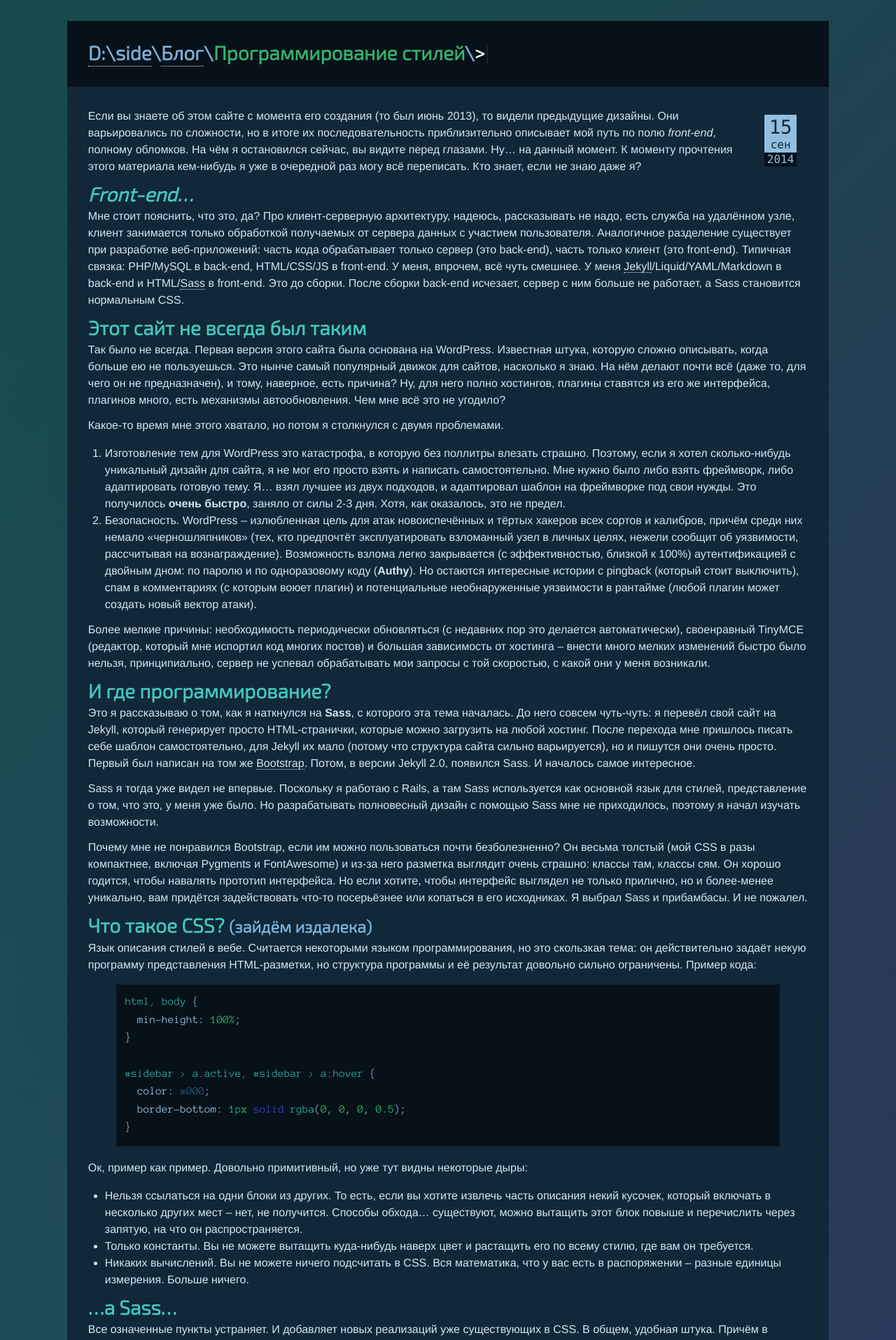
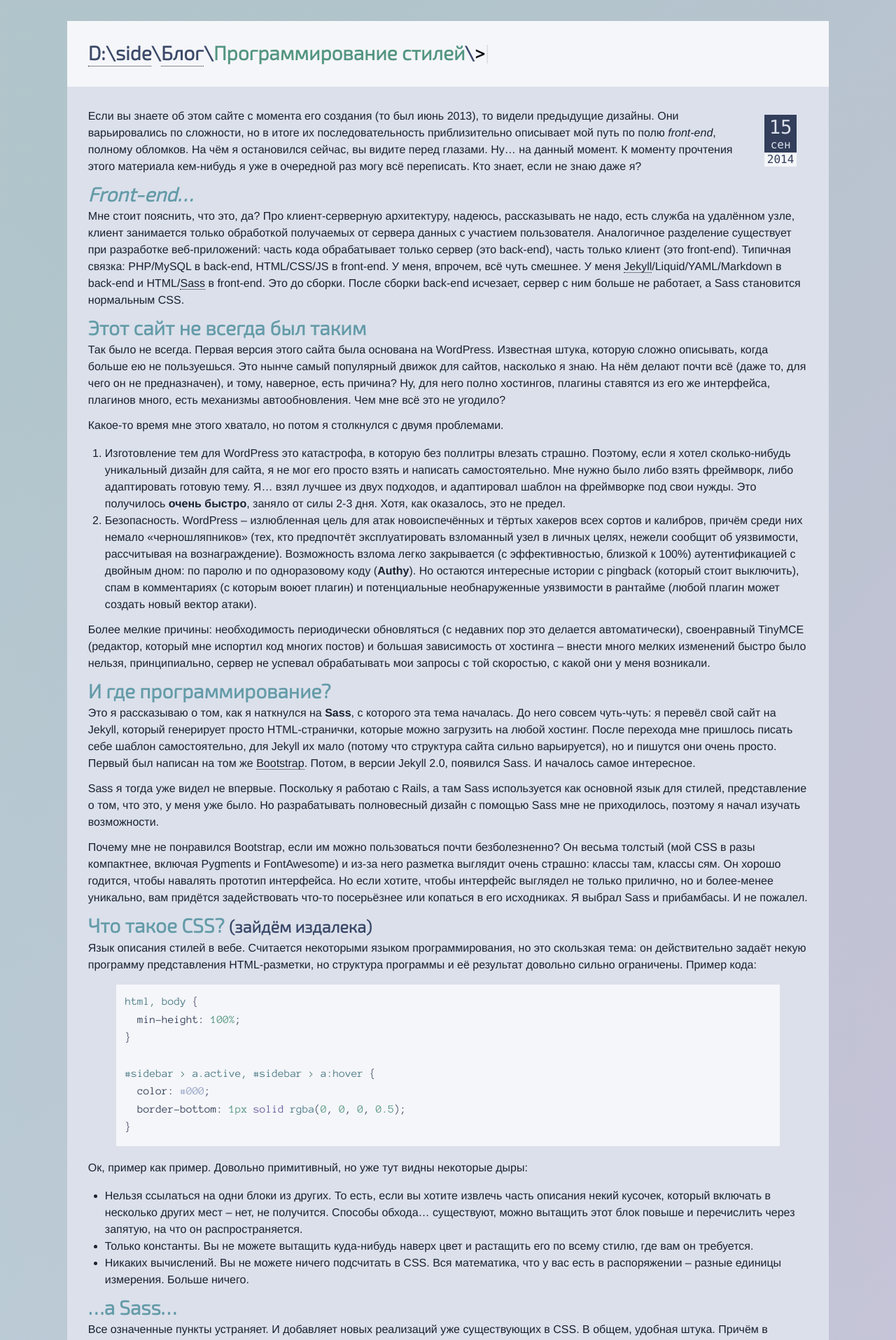
Before and after one commit to D-side/d-side.github.io, a Jekyll site: the page built from _posts/2014-09-16-adaptive-colors.md, in a window 1280 px wide. Shown: the top 1915 px of the page at 70% size. Built offline with Jekyll 4.4.1, drawn with Linux system fonts in a browser that asks for light colours; comment, search, counter and statistics services are not loaded.

Commit message:
Milder colors

```diff
--- a/assets/main.sass
+++ b/assets/main.sass
@@ -2,12 +2,12 @@
 ---
 
 // Theme
-$sample: rgb(33, 78, 113)
+$sample: rgb(63, 78, 113)
 
 @import "themes/near-mixer.sass"
 //@import "themes/base16/seti"
 // Mix into light theme
-//@import "themes/mix/contrast"
+@import "themes/mix/contrast"
 
 // Libs (thanks, thoughtbot!)
 @import 'bourbon'
```
